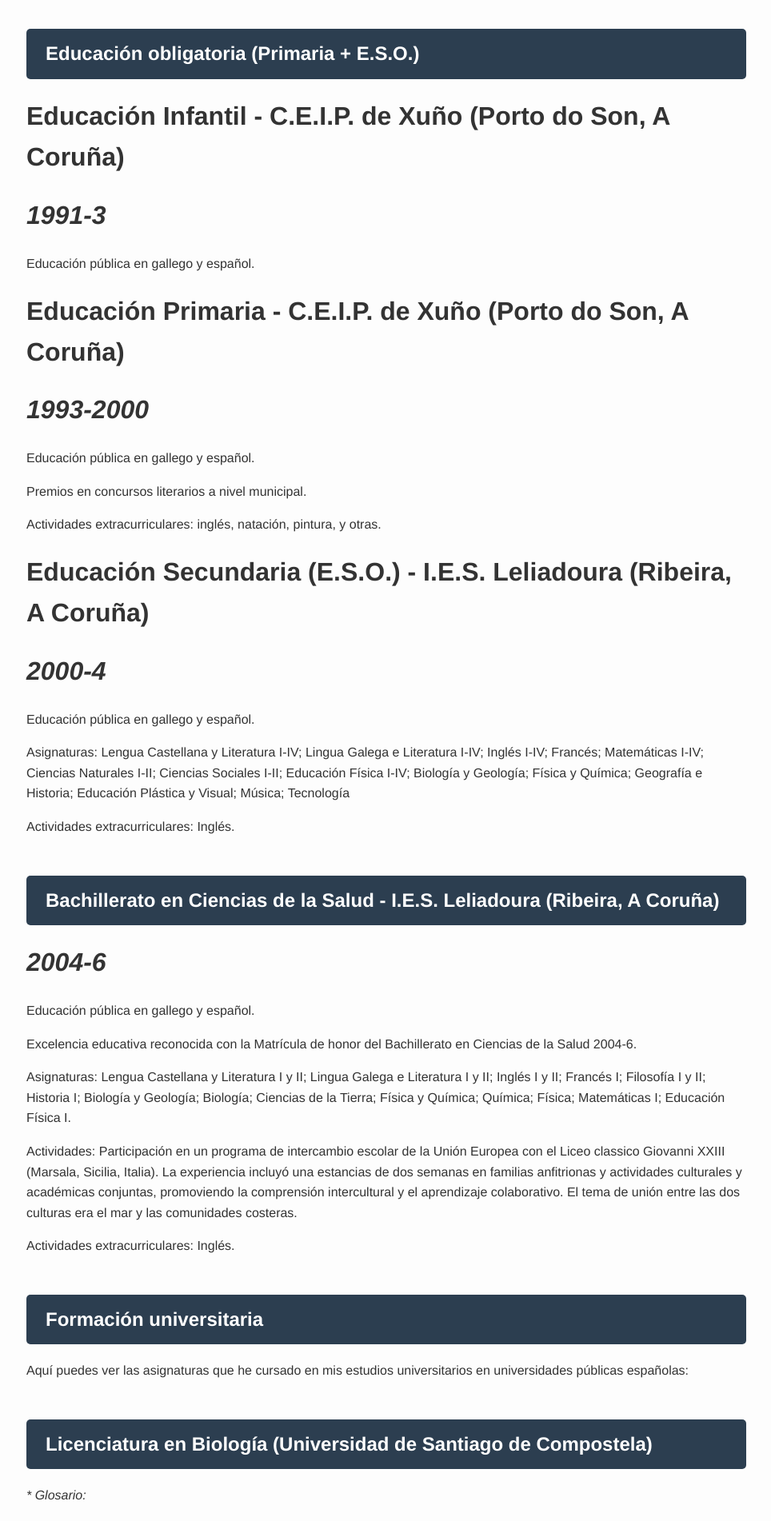
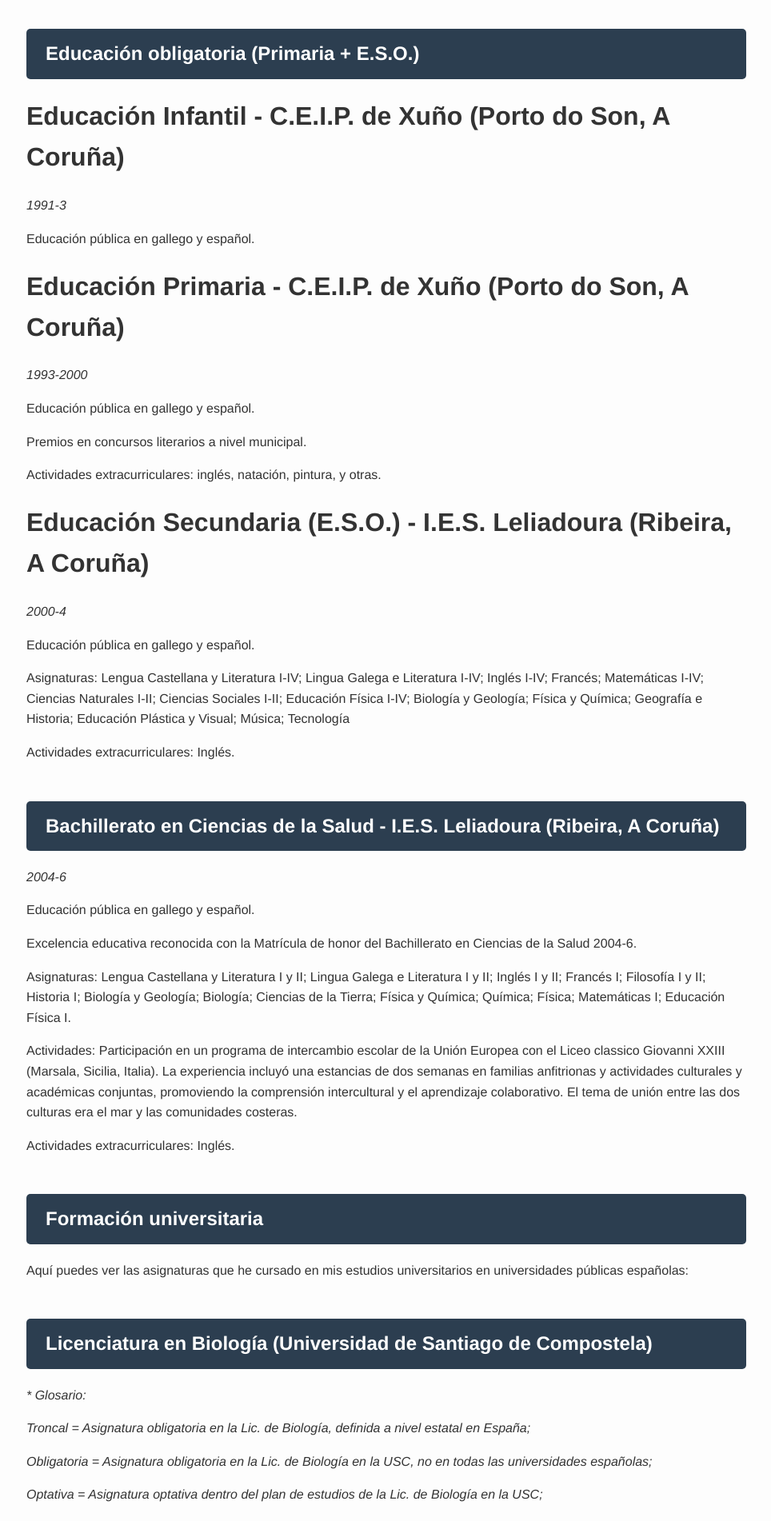
Before and after one commit to albafsanles/albafsanles.github.io, a Jekyll site: the page built from assets/subjects.md, in a window 1280 px wide. Shown: the part 533-2435 px from the top of the page at 80% size, without its empty margins (157-1121 px from the left). Built offline with Jekyll 4.4.1, drawn with Linux system fonts in a browser that asks for light colours.

```diff
--- a/assets/subjects.md
+++ b/assets/subjects.md
@@ -16,15 +16,15 @@ Este periodo me proporcionó una base cultural sólida y la base de mi formació
 
 ## Educación obligatoria (Primaria + E.S.O.)
 
-# **Educación Infantil - C.E.I.P. de Xuño (Porto do Son, A Coruña)**
+# Educación Infantil - C.E.I.P. de Xuño (Porto do Son, A Coruña)
 
-# _1991-3_
+_1991-3_
 
 Educación pública en gallego y español.
 
-# **Educación Primaria - C.E.I.P. de Xuño (Porto do Son, A Coruña)**
+# Educación Primaria - C.E.I.P. de Xuño (Porto do Son, A Coruña)
 
-# _1993-2000_
+_1993-2000_
 
 Educación pública en gallego y español.
 
@@ -32,9 +32,9 @@ Premios en concursos literarios a nivel municipal.
 
 Actividades extracurriculares: inglés, natación, pintura, y otras.
 
-# **Educación Secundaria (E.S.O.) - I.E.S. Leliadoura (Ribeira, A Coruña)**
+# Educación Secundaria (E.S.O.) - I.E.S. Leliadoura (Ribeira, A Coruña)
 
-# _2000-4_
+_2000-4_
 
 Educación pública en gallego y español.
 
@@ -44,7 +44,7 @@ Actividades extracurriculares: Inglés.
 
 ## Bachillerato en Ciencias de la Salud - I.E.S. Leliadoura (Ribeira, A Coruña)
 
-# _2004-6_
+_2004-6_
 
 Educación pública en gallego y español.
 
```
